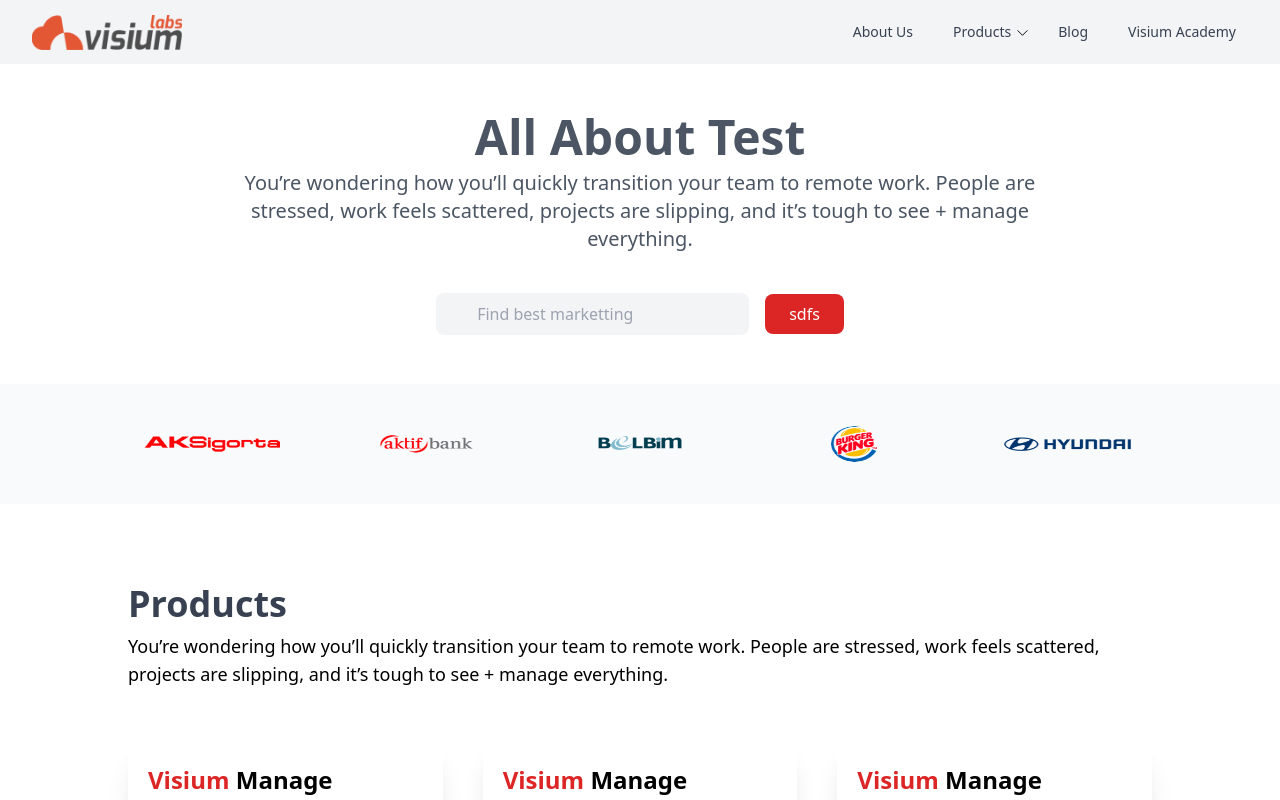
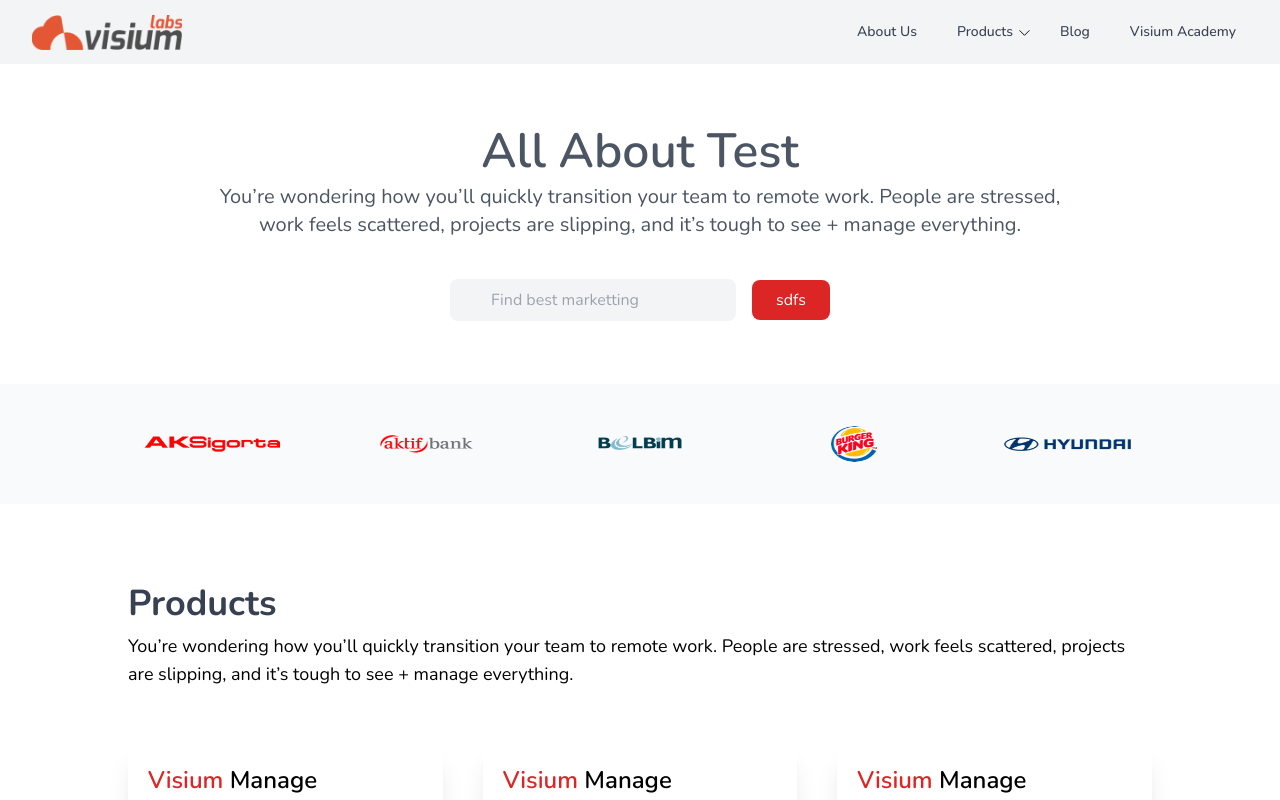
Before and after one commit to arda-e/vLabsWeb, a Next.js app in the folder vlabsweb/: page / in a window 1280 px wide. Shown: the top 800 px of the page. Built offline with nearby package versions, Linux system fonts and the light colour scheme.

Commit message:
nunito sans font change

```diff
--- a/vlabsweb/styles/globals.css
+++ b/vlabsweb/styles/globals.css
@@ -1,3 +1,9 @@
+@import url('https://fonts.googleapis.com/css2?family=Nunito:wght@300;400;500;600;700&display=swap');
+
 @tailwind base;
 @tailwind components;
 @tailwind utilities;
+
+:root {
+    --visium__red: #f54a23
+}
--- a/vlabsweb/tailwind.config.js
+++ b/vlabsweb/tailwind.config.js
@@ -3,6 +3,9 @@
   darkMode: false, // or 'media' or 'class'
   theme: {
     extend: {},
+    fontFamily: {
+      'sans': ['Nunito', 'sans-serif']
+    }
   },
   variants: {
     extend: {},
```
